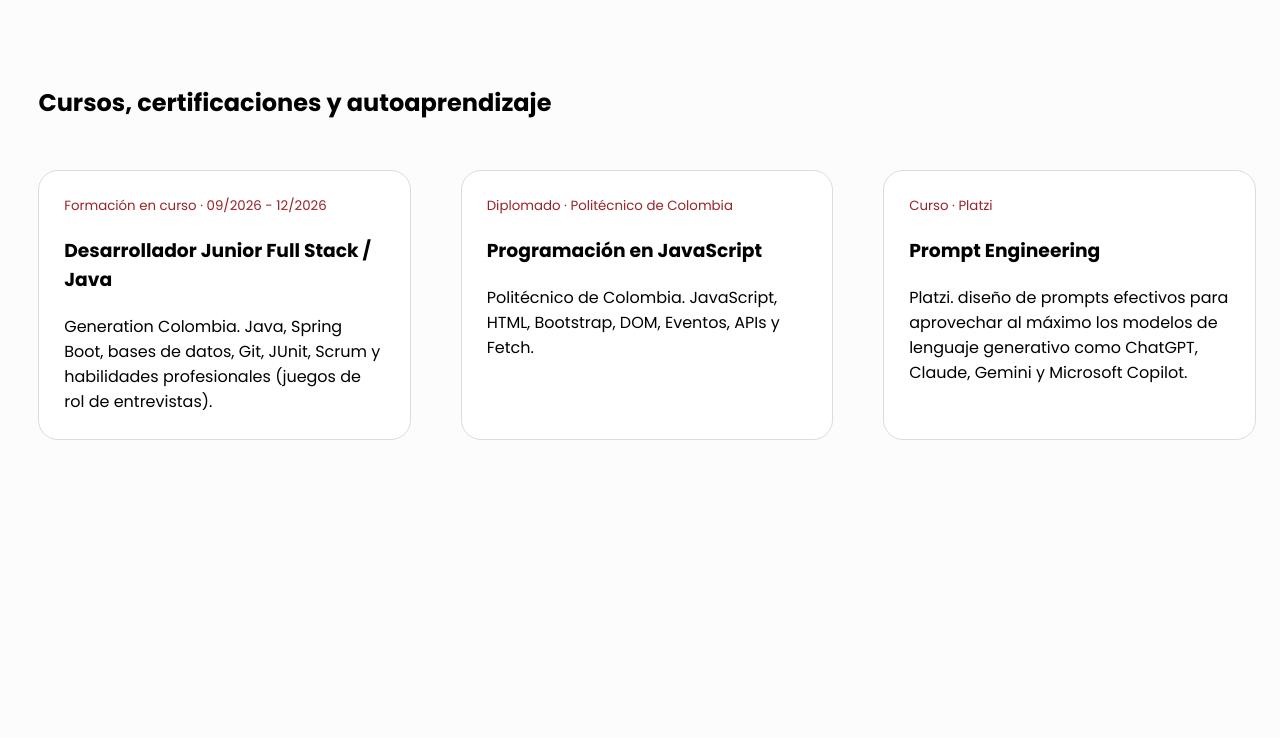
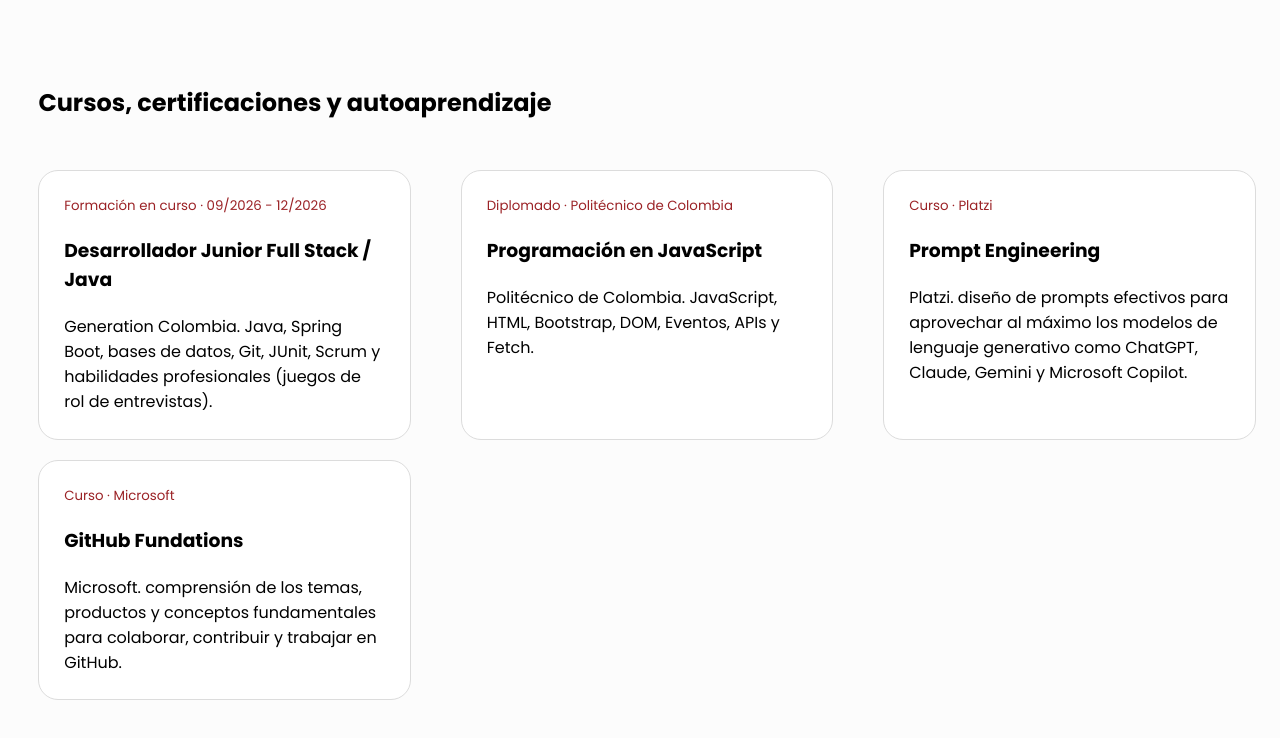
Before and after one commit to catheleen94h/portafolio, a plain HTML site: page componentes/sobre-mi.html in a window 1280 px wide. Shown: the part 2546-3284 px from the top of the page. Before the commit the page ends 3066 px from the top, so only its background shows below. Drawn offline with Linux system fonts and the light colour scheme; files that its build step writes are made by us from their sources.

```diff
--- a/componentes/sobre-mi.html
+++ b/componentes/sobre-mi.html
@@ -132,6 +132,12 @@
                         <p class="texto-tarjeta">Platzi. diseño de prompts efectivos para aprovechar al máximo los modelos de lenguaje generativo como ChatGPT, Claude, Gemini y Microsoft Copilot.</p>
                     </div>
 
+                    <div class="tarjeta-cursos">
+                        <span class="tipo-curso">Curso · Microsoft</span>
+                        <h3 class="titulo-tarjeta">GitHub Fundations</h3>
+                        <p class="texto-tarjeta">Microsoft. comprensión de los temas, productos y conceptos fundamentales para colaborar, contribuir y trabajar en GitHub.</p>
+                    </div>
+
                  </div>
             </div>
 
```
Also changed, not shown: componentes/contacto.html (+2 -2 lines).
